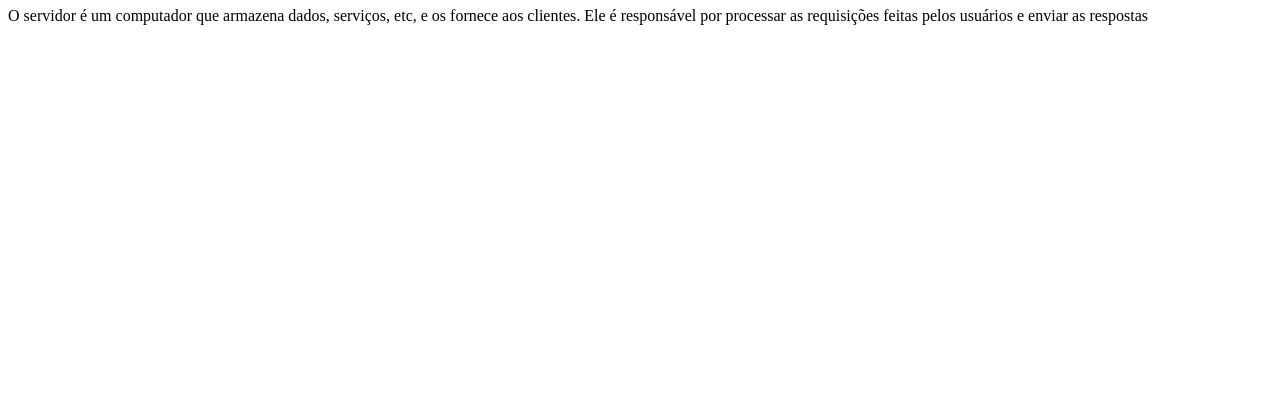
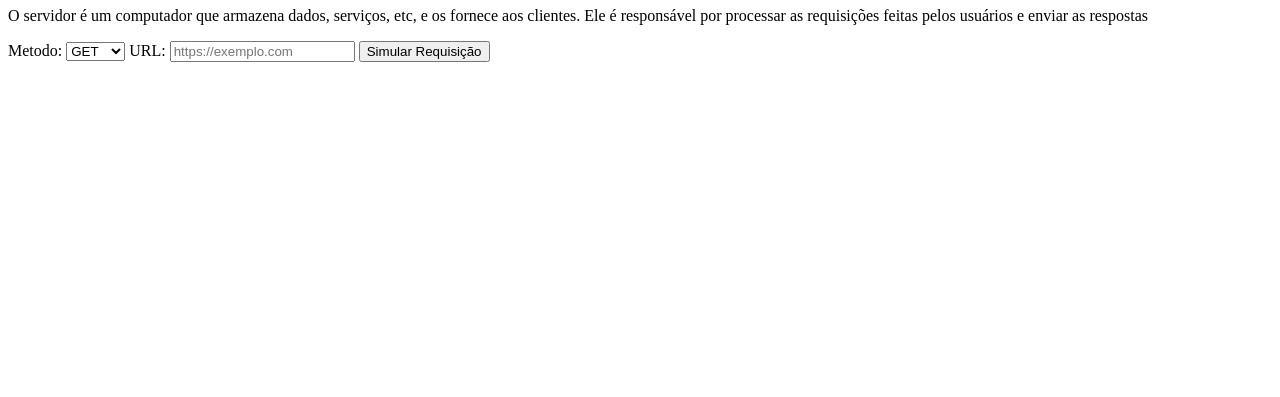
Before and after one commit to nicholasz01/trabalho1, a plain HTML site: page index.html in a window 1280 px wide. Shown: the part 403-800 px from the top of the page. Drawn offline with Linux system fonts and the light colour scheme.

Commit message:
Add files via upload

```diff
--- a/index.html
+++ b/index.html
@@ -19,5 +19,14 @@
             <h1>O que é Servidor</h1>
             <p>O servidor é um computador que armazena dados, serviços, etc, e os fornece aos clientes. Ele é responsável por processar as
                 requisições feitas pelos usuários e enviar as respostas</p>
+    <label for="metodo">Metodo:</label>
+    <select id="metodo">
+        <option value="GET">GET</option>
+        <option value="POST">POST</option>
+    </select>
+    <label for="url">URL:</label>
+    <input type="text" id="ult"placeholder="https://exemplo.com">
+    <button id="btnSimular">Simular Requisição</button>
+    <div id="resultado"></div>
 </body>
 </html>
```
Also changed, not shown: script.js (added, +7 -0 lines).
